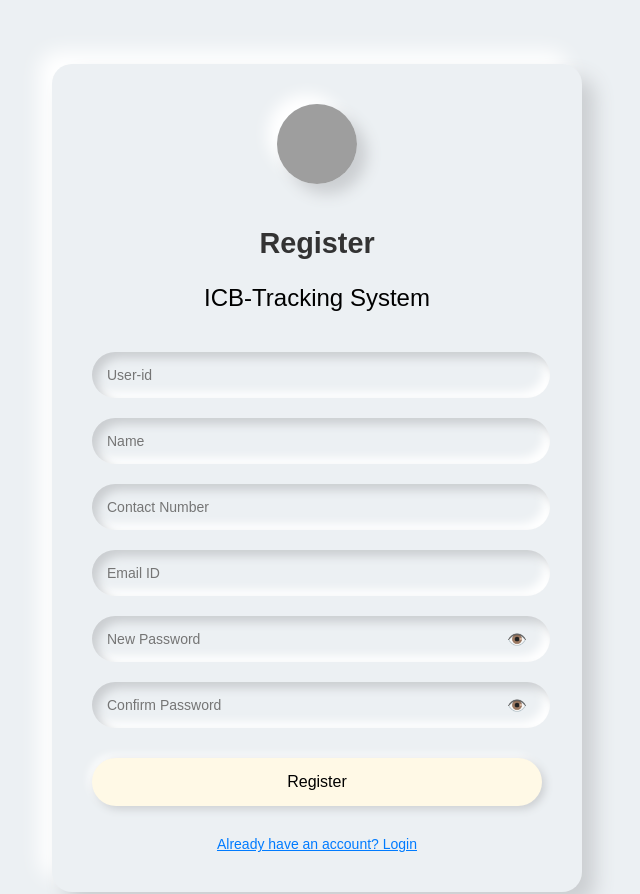
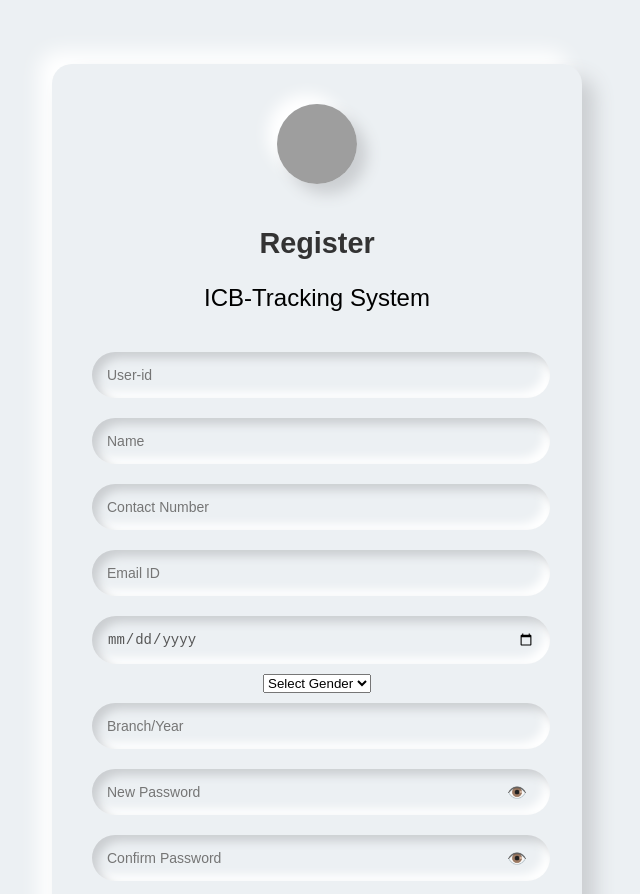
Before and after one commit to rajeshkumar8523/ICB-Tracking-Website, a website: page ICB-Tracking-System-main/public/REGISTER/register.html in a window 1280 px wide. Shown: the top 894 px of the page, without its empty margins (323-963 px from the left). Drawn offline with Linux system fonts and the light colour scheme; grey boxes are pictures that could not be loaded.

Commit message:
Update register.html

```diff
--- a/ICB-Tracking-System-main/public/REGISTER/register.html
+++ b/ICB-Tracking-System-main/public/REGISTER/register.html
@@ -18,6 +18,13 @@
             <input type="text" id="name" placeholder="Name" required>
             <input type="text" id="contact" placeholder="Contact Number" required>
             <input type="email" id="email" placeholder="Email ID" required>
+            <input type="date" id="dob" placeholder="Date of Birth" required>
+            <select id="gender" required>
+                <option value="" selected disabled>Select Gender</option>
+                <option value="male">Male</option>
+                <option value="female">Female</option>
+            </select>
+            <input type="text" id="branchYear" placeholder="Branch/Year" required>
             <div class="input-container">
                 <input type="password" id="newPassword" placeholder="New Password" required>
                 <span class="eye-icon" onclick="togglePassword('newPassword')">👁️</span>
```
